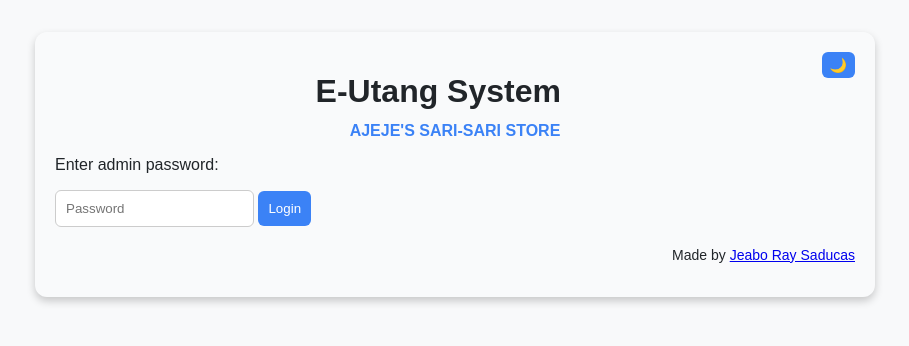
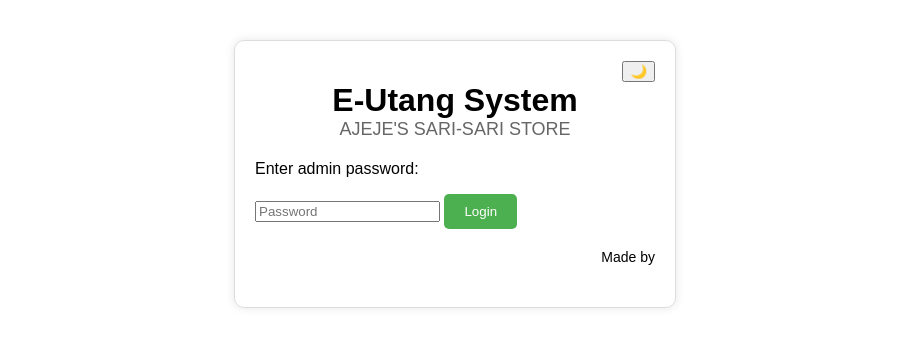
Before and after one commit to saducasjeaboo/e-utang, a plain HTML site: page index.html in a window 1280 px wide. Shown: the whole page, without its empty margins (185-1094 px from the left). Drawn offline with Linux system fonts and the light colour scheme.

Commit message:
Update index.html

```diff
--- a/index.html
+++ b/index.html
@@ -4,22 +4,75 @@
   <meta charset="UTF-8" />
   <meta name="viewport" content="width=device-width, initial-scale=1.0" />
   <title>E-Utang System</title>
-  <link rel="stylesheet" href="style.css" />
+  <style>
+    body {
+      font-family: Arial, sans-serif;
+      margin: 0;
+      padding: 0;
+    }
+    .header {
+      text-align: center;
+      margin-bottom: 20px;
+    }
+    .header h1 {
+      margin-bottom: 0;
+    }
+    .header .subtitle {
+      margin-top: 0;
+      font-size: 18px;
+      color: #666;
+    }
+    .container {
+      max-width: 400px;
+      margin: 40px auto;
+      padding: 20px;
+      border: 1px solid #ddd;
+      border-radius: 10px;
+      box-shadow: 0 0 10px rgba(0, 0, 0, 0.1);
+    }
+    @media only screen and (max-width: 480px) {
+      .container {
+        margin: 20px auto;
+        padding: 10px;
+      }
+    }
+    .theme-toggle {
+      float: right;
+      cursor: pointer;
+    }
+    .btn-accent {
+      background-color: #4CAF50;
+      color: #fff;
+      padding: 10px 20px;
+      border: none;
+      border-radius: 5px;
+      cursor: pointer;
+    }
+    .btn-success {
+      background-color: #4CAF50;
+      color: #fff;
+      padding: 10px 20px;
+      border: none;
+      border-radius: 5px;
+      cursor: pointer;
+    }
+    .hidden {
+      display: none;
+    }
+  </style>
 </head>
 <body>
-
   <div class="container" id="loginPage">
     <button class="theme-toggle" onclick="toggleTheme()">🌙</button>
+    <div class="header">
       <h1>E-Utang System</h1>
       <p class="subtitle">AJEJE'S SARI-SARI STORE</p>
+    </div>
     <p>Enter admin password:</p>
     <input type="password" id="adminPass" placeholder="Password" />
     <button class="btn-accent" onclick="login()">Login</button>
-  <p style="margin-top:20px;font-size:14px;text-align:right;">
-    Made by <a href="https://saducasjeaboo.github.io/my-web/" target="_blank">Jeabo Ray Saducas</a>
-  </p>
+    <p style="margin-top:20px;font-size:14px;text-align:right;"> Made by <a href="https:
   </div>
-
   <div class="container hidden" id="mainPage">
     <button class="theme-toggle" onclick="toggleTheme()">🌙</button>
     <h1>Debtors List</h1>
@@ -27,7 +80,6 @@
     <button class="btn-success" onclick="addDebtor()">Add</button>
     <div class="list" id="debtorList"></div>
   </div>
-
   <div class="container hidden" id="detailsPage">
     <button class="small-btn btn-accent" onclick="goBack()">← Back</button>
     <h2 id="debtorTitle"></h2>
@@ -38,7 +90,6 @@
     <h3>Total: ₱<span id="totalDebt">0</span></h3>
     <button class="btn-success" onclick="markAllPaid()">Paid All</button>
   </div>
-
   <script src="script.js"></script>
 </body>
 </html>
```
Lines whose indentation alone changed are shown as unchanged.
